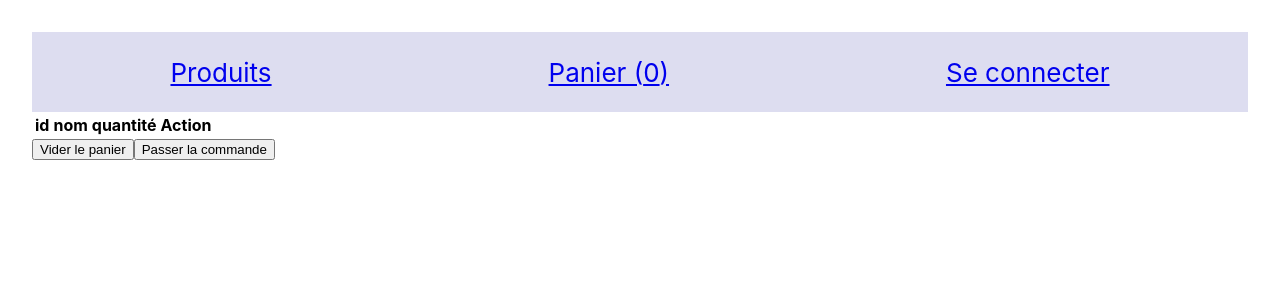
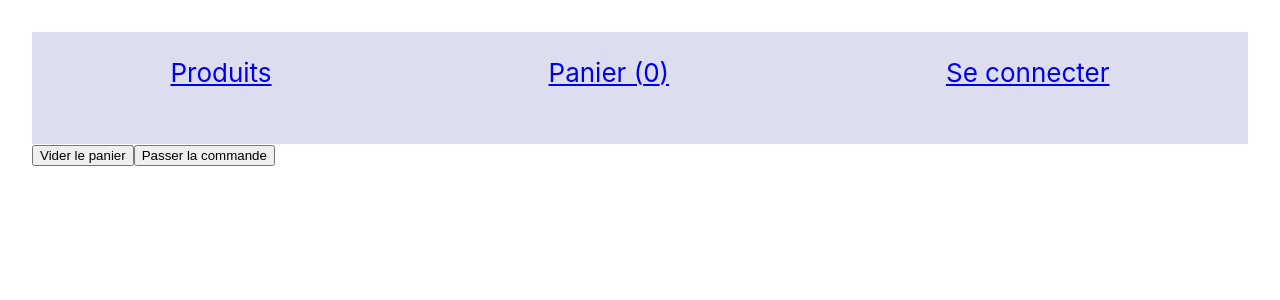
Before and after one commit to ChristopherNDent0/boutique3, a React (Create React App) app in the folder frontend/: page /panier in a window 1280 px wide. Shown: the top 300 px of the page. Built offline with nearby package versions, Linux system fonts and the light colour scheme.

Commit message:
Panier V1

```diff
--- a/frontend/src/App.js
+++ b/frontend/src/App.js
@@ -16,24 +16,28 @@ class App extends React.Component {
       panier: [],
       panierCount: 0
     }
+    // this.deleteFromCart = this.deleteFromCart.bind(this);
+    // this.deleteAllFromCart = this.deleteAllFromCart.bind(this);
   }
+
   addToCart = (produit, quantite = 1) => {
     this.setState({ panierCount: this.state.panierCount + 1 })
     let newProduit = true;
 
     this.state.panier.forEach(p => {
-      if (p.id === produit.id) {
+      if (p.product.productId === produit.productId) {
         newProduit = false;
       }
     })
     this.setState((state) => {
       if (newProduit) {
-        const lignePanier = { id: produit.id, nom: produit.nom, quantite: quantite };
+        // const lignePanier = { productId: produit.productId, productName: produit.productName};
+        const lignePanier = { product: produit, quantite: 1 };
         state.panier = [...state.panier, lignePanier];
       }
       else {
         state.panier = state.panier.map((p) => {
-          p.quantite = p.id === produit.id ? p.quantite + 1 : p.quantite;
+          p.quantite = p.product.productId === produit.productId ? p.quantite + 1 : p.quantite;
           return p;
         })
       }
@@ -41,12 +45,12 @@ class App extends React.Component {
     })
   }
   deleteFromCart = (produitId) => {
-    this.setState((state) => state.panier = state.panier.filter((p) => p.id !== produitId))
+    this.setState((state) => state.panier = state.panier.filter((p) => (p.product.productId !== produitId)))
   }
   editCartItem = (produitId, quantite) => {
     this.setState((state) => state.panier = state.panier.map((p) => {
-      p.quantite = p.id === produitId ? quantite : p.quantite;
-      return p;
+        p.quantite = p.product.productId === produitId ? quantite : p.quantite;
+        return p;
     }
     ))
   }
--- /dev/null
+++ b/frontend/src/Panier.css
@@ -0,0 +1,44 @@
+#produits {
+	display: flex;
+	flex-direction: column;
+    background-color: rgb(221, 221, 240);
+    padding: 1em;
+    border: 1em;
+}
+
+#produits > section {
+	display: flex;
+	flex-wrap: wrap;
+    flex-direction: row;
+    background-color: white;
+	padding: 1em;
+    border-radius: 2em;
+    margin: 1em;
+    width: 80%;
+}
+
+#produits > section > div {
+	display: flex;
+	flex-direction: column;
+	justify-content: space-between;
+	padding: 1em;
+	max-width: 50%;
+}
+
+#DeleteProductCart{
+    font-size: 1.5em;
+}
+
+#ProductName,#Price,#Quantity {
+    font-size: 1.5em;
+}
+
+/* Adaptation aux petits écrans mobiles */
+@media (max-width:480px) {
+	#produits > section > div {
+		max-width: 100%;
+	}
+	#produits > section > div > * {
+		padding: 1em 0;
+	}
+}
--- a/frontend/src/Panier.js
+++ b/frontend/src/Panier.js
@@ -1,4 +1,5 @@
 import React from 'react';
+import './Panier.css';
 
 export default class Panier extends React.Component {
     constructor(props) {
@@ -10,32 +11,41 @@ export default class Panier extends React.Component {
     render() {
         return (
             <React.Fragment>
-                <table>
-                    <thead>
-                        <tr>
-                            <th>id</th>
-                            <th>nom</th>
-                            <th>quantité</th>
-                            <th>Action</th>
-                        </tr>
-                    </thead>
-                    <tbody>
-                        {this.props.panier.map((p) => {
-                            return (<tr key={p.id}>
-                                <td>{p.id}</td>
-                                <td>{p.nom}</td>
-                                <td><input type="number" value={p.quantite} onChange={(e) => this.handleChange(e, p.id)} /></td>
-                                <td>
-                                    <button onClick={() => this.props.deleteFromCart(p.id)}>Supprimer</button>
-                                </td>
-                            </tr>)
-                        })}
-                    </tbody>
-                </table>
+                {/* <div id="All">
+                    <ReactPaginate
+                        previousLabel={"← Previous"}
+                        nextLabel={"Next →"}
+                        initialSelected={this.props.currentPage}
+                        forcePage={this.props.currentPage}
+                        pageCount={this.props.pageCount}
+                        onPageChange={this.handlePageClick}
+                        containerClassName={"pagination"}
+                        previousLinkClassName={"pagination__link"}
+                        nextLinkClassName={"pagination__link"}
+                        disabledClassName={"pagination__link--disabled"}
+                        activeClassName={"pagination__link--active"}
+                    />
+                </div> */}
+                <section id="produits">
+                    {this.props.panier.map((p) => {
+                        return (
+                            <section>
+                                <div><img src={p.product.urlImage} height="150" /></div>
+                                <section id="NamePriceQuantity">
+                                    <div id="ProductName">{p.product.productName}</div>
+                                    <div id="Price">Prix à l'unité : {p.product.price}&euro;<br/>
+                                                    Prix total : {p.product.price*p.quantite}&euro;
+                                    </div>
+                                    <div id="Quantity">Quantite <input type="number" value={p.quantite} onChange={(e) => {(p.quantite<=1) ? this.props.deleteFromCart(p.product.productId) : this.handleChange(e, p.product.productId)}} /></div>
+                                </section>
+                                <div><button id="DeleteProductCart" onClick={() => this.props.deleteFromCart(p.product.productId)}>Supprimer</button></div>
+                            </section>)
+                    }
+                    )}
+                </section>
                 <button onClick={this.props.deleteAllFromCart}>Vider le panier</button>
                 <button onClick={() => this.props.passerCommande(this.props.panier)}>Passer la commande</button>
             </React.Fragment>
-
         )
     }
     componentDidMount() {
--- /dev/null
+++ b/frontend/src/PanierItemCount.js
@@ -0,0 +1,3 @@
+export default function(props){
+    return props.panierItemCount;
+  }
```
